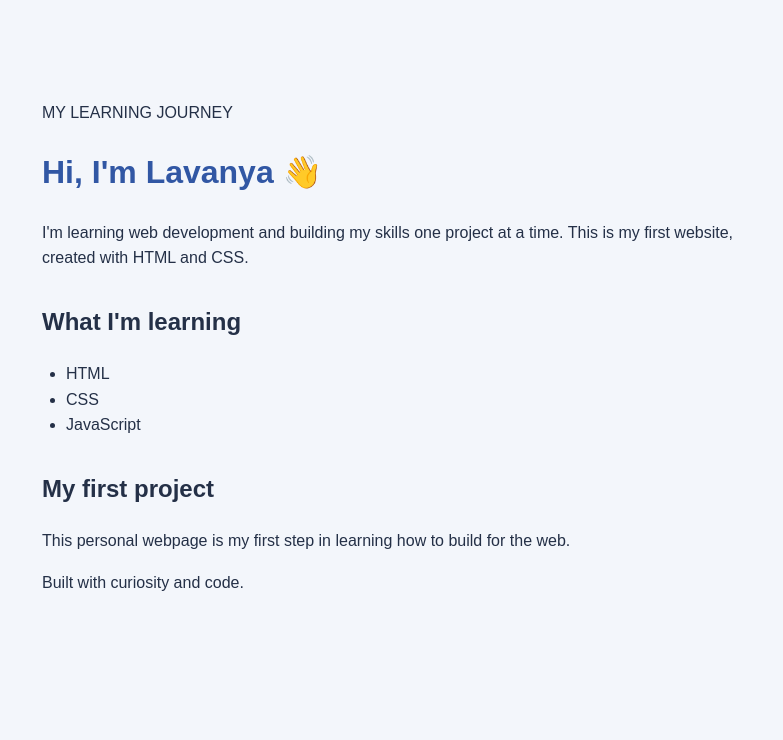
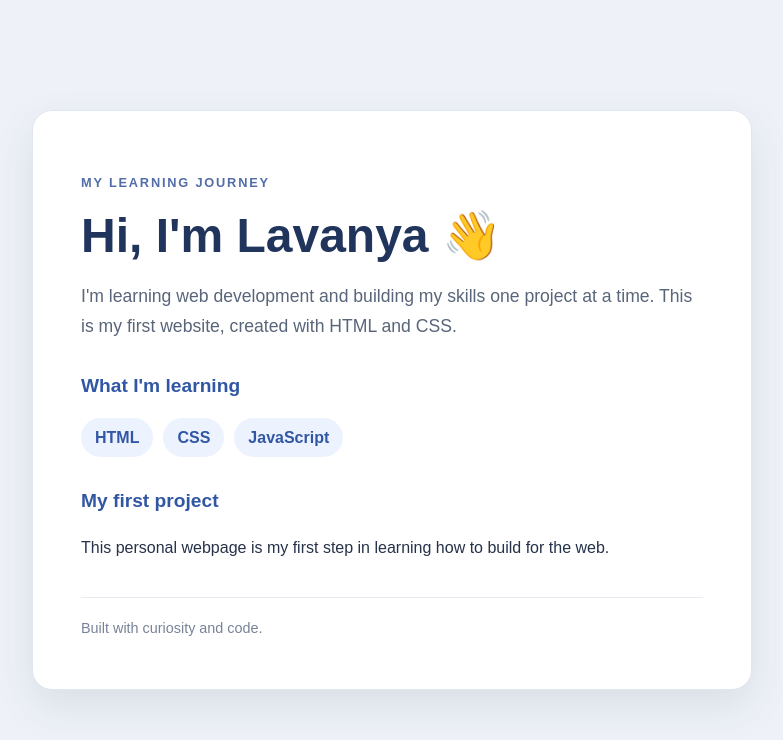
Before and after one commit to sec25ei101-create/my-first-website, a plain HTML site: page index.html in a window 1280 px wide. Shown: the whole page, without its empty margins (248-1031 px from the left). Drawn offline with Linux system fonts and the light colour scheme.

Commit message:
Update style.css

```diff
--- a/style.css
+++ b/style.css
@@ -1,21 +1,79 @@
+* {
+  box-sizing: border-box;
+}
+
 body {
+  margin: 0;
+  min-height: 100vh;
+  padding: 40px 20px;
+  display: grid;
+  place-items: center;
+  background: #eef2f8;
+  color: #263248;
   font-family: Arial, sans-serif;
-  max-width: 700px;
-  margin: 60px auto;
-  padding: 24px;
-  color: #243047;
-  background: #f3f6fb;
-  line-height: 1.6;
+  line-height: 1.7;
+}
+
+.card {
+  width: min(100%, 720px);
+  padding: 48px;
+  background: #ffffff;
+  border: 1px solid #e1e7f0;
+  border-radius: 20px;
+  box-shadow: 0 16px 40px rgba(38, 50, 72, 0.1);
+}
+
+.label {
+  color: #526da8;
+  font-size: 0.8rem;
+  font-weight: bold;
+  letter-spacing: 0.14em;
 }
 
 h1 {
-  color: #3157a4;
+  margin: 8px 0;
+  color: #20345c;
+  font-size: clamp(2rem, 6vw, 3rem);
+  line-height: 1.2;
 }
 
 h2 {
-  margin-top: 32px;
+  margin: 28px 0 10px;
+  color: #3157a4;
+  font-size: 1.2rem;
 }
 
-ul {
-  padding-left: 24px;
+.intro {
+  color: #596579;
+  font-size: 1.1rem;
 }
+
+.skills {
+  display: flex;
+  flex-wrap: wrap;
+  gap: 10px;
+  padding: 0;
+  list-style: none;
+}
+
+.skills li {
+  padding: 6px 14px;
+  border-radius: 999px;
+  background: #edf2ff;
+  color: #3157a4;
+  font-weight: bold;
+}
+
+footer {
+  margin-top: 36px;
+  padding-top: 18px;
+  border-top: 1px solid #e7ebf2;
+  color: #788397;
+  font-size: 0.9rem;
+}
+
+@media (max-width: 520px) {
+  .card {
+    padding: 30px 24px;
+  }
+}
```
